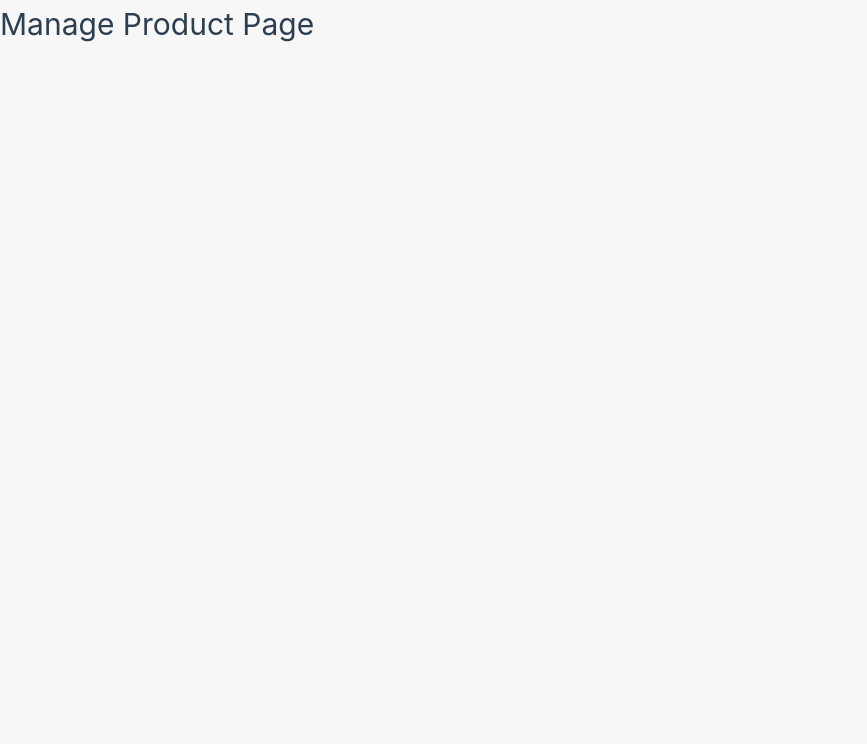
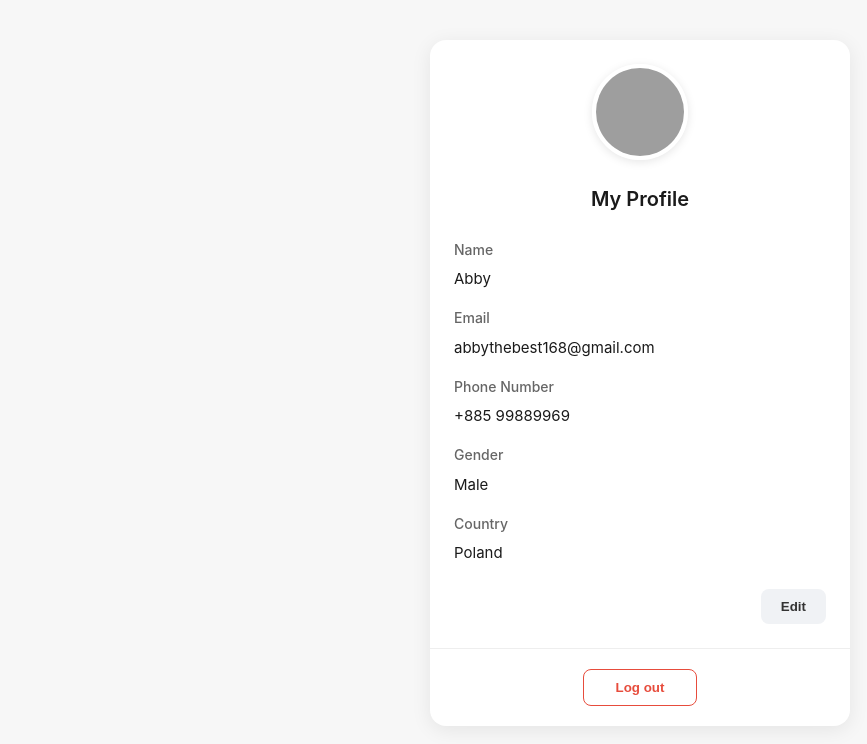
Before and after one commit to NxaSenpai/StarTech, a Vue app: page /profile in a window 1280 px wide. Shown: the top 744 px of the page, without its empty margins (0-867 px from the left). Built offline with nearby package versions, Linux system fonts and the light colour scheme; grey boxes are pictures that could not be loaded.

Commit message:
Cart_update

```diff
--- a/src/views/clientView/Cart.vue
+++ b/src/views/clientView/Cart.vue
@@ -224,12 +224,14 @@ export default {
 }
 
 .empty-msg {
-  background: #d7d0d7;
+  background: #f1eaf1;
   width: 1200px;
   height: 50px;
   display: flex;
   align-items: center;
   text-align:left;
+  text-decoration-thickness: 10px;
+  padding-left: 10px;
 
   box-shadow: 0 1px 3px rgba(0,0,0,0.1);
 }
--- a/src/views/clientView/Profile.vue
+++ b/src/views/clientView/Profile.vue
@@ -1,9 +1,174 @@
 <template>
-    <div>
-        <h1>Manage Product Page</h1>
+   <div class="profile-card">
+    <div class="profile-header">
+      <img :src="avatarUrl" alt="Profile Avatar" class="avatar" />
+      <h2 class="profile-title">My Profile</h2>
     </div>
+
+    <div class="profile-body">
+      <dl class="profile-list">
+        <div class="profile-item">
+          <dt>Name</dt>
+          <dd>
+            <input v-if="isEditing" v-model="form.name" class="input" />
+            <span v-else>{{ form.name }}</span>
+          </dd>
+        </div>
+
+        <div class="profile-item">
+          <dt>Email</dt>
+          <dd>
+            <input v-if="isEditing" v-model="form.email" type="email" class="input" />
+            <span v-else>{{ form.email }}</span>
+          </dd>
+        </div>
+
+        <div class="profile-item">
+          <dt>Phone Number</dt>
+          <dd>
+            <input v-if="isEditing" v-model="form.phone" class="input" />
+            <span v-else>{{ form.phone }}</span>
+          </dd>
+        </div>
+
+        <div class="profile-item">
+          <dt>Gender</dt>
+          <dd>
+            <select v-if="isEditing" v-model="form.gender" class="input">
+              <option>Male</option>
+              <option>Female</option>
+              <option>Other</option>
+            </select>
+            <span v-else>{{ form.gender }}</span>
+          </dd>
+        </div>
+
+        <div class="profile-item">
+          <dt>Country</dt>
+          <dd>
+            <input v-if="isEditing" v-model="form.country" class="input" />
+            <span v-else>{{ form.country }}</span>
+          </dd>
+        </div>
+      </dl>
+
+      <div class="button-group">
+        <button v-if="!isEditing" class="btn-edit" @click="enterEditMode">
+          Edit
+        </button>
+        <template v-else>
+          <button class="btn-cancel" @click="cancelEdit">Cancel</button>
+          <button class="btn-save" @click="saveProfile">Save</button>
+        </template>
+      </div>
+    </div>
+
+    <div class="logout-container">
+      <button class="btn-logout" @click="logout">Log out</button>
+    </div>
+  </div>
 </template>
 
-<script>
-    console.log("ManageProduct component loaded");
+<script setup>
+    import { ref, reactive } from 'vue'
+
+const originalData = {
+  name: 'Abby',
+  email: 'abbythebest168@gmail.com',
+  phone: '+885 99889969',
+  gender: 'Male',
+  country: 'Poland'
+}
+
+const form = reactive({ ...originalData })
+const backup = { ...originalData }
+const isEditing = ref(false)
+const avatarUrl = ref('smart_wif.png')
+
+const enterEditMode = () => { isEditing.value = true }
+const cancelEdit = () => {
+  Object.assign(form, backup)
+  isEditing.value = false
+}
+const saveProfile = () => {
+  console.log('Saved:', form)
+  Object.assign(backup, form)
+  isEditing.value = false
+  alert('Profile saved!')
+}
+const logout = () => {
+  if (confirm('Log out?')) alert('Logged out!')
+}
 </script>
+<style scoped>
+.profile-card {
+  background: white;
+  max-width: 420px;
+  margin: 40px auto;
+  border-radius: 16px;
+  box-shadow: 0 4px 20px rgba(0,0,0,0.08);
+  overflow: hidden;
+  font-family: -apple-system, BlinkMacSystemFont, 'Segoe UI', Roboto, sans-serif;
+}
+
+.profile-header { padding: 24px 24px 16px; text-align: center; }
+.avatar { width: 96px; height: 96px; border-radius: 50%; object-fit: cover; border: 4px solid #fff; box-shadow: 0 2px 10px rgba(0,0,0,0.1); }
+.profile-title { margin: 16px 0 8px; font-size: 20px; font-weight: 600; color: #1a1a1a; }
+
+.profile-body { padding: 0 24px 24px; }
+
+.profile-list {
+  display: grid;
+  gap: 16px;
+  margin: 0;
+  padding: 0;
+}
+
+.profile-item {
+  display: flex;
+  flex-direction: column;
+  gap: 6px;
+}
+
+.profile-item dt {
+  font-size: 14px;
+  color: #666;
+  font-weight: 500;
+}
+
+.profile-item dd {
+  margin: 0;
+  font-weight: 600;
+  color: #1a1a1a;
+}
+
+.input, select.input {
+  padding: 10px 12px;
+  border: 1px solid #ddd;
+  border-radius: 8px;
+  font-size: 15px;
+  font-family: inherit;
+}
+
+.input:focus {
+  outline: none;
+  border-color: #007bff;
+  box-shadow: 0 0 0 3px rgba(0,123,255,0.1);
+}
+
+.button-group { display: flex; gap: 12px; justify-content: flex-end; margin-top: 24px; }
+button { padding: 10px 20px; border-radius: 8px; font-weight: 600; cursor: pointer; border: none; transition: 0.2s; }
+.btn-edit { background: #f0f2f5; color: #333; }
+.btn-cancel { background: #e9ecef; color: #495057; }
+.btn-save { background: #007bff; color: white; }
+.btn-save:hover { background: #0056b3; }
+
+.logout-container { text-align: center; padding: 20px 0; border-top: 1px solid #eee; }
+.btn-logout { background: none; color: #e74c3c; border: 1px solid #e74c3c; padding: 10px 32px; border-radius: 8px; }
+.btn-logout:hover { background: #e74c3c; color: white; }
+
+@media (max-width: 480px) {
+  .avatar { width: 80px; height: 80px; }
+  .profile-card { margin: 20px; }
+}
+</style>
```
